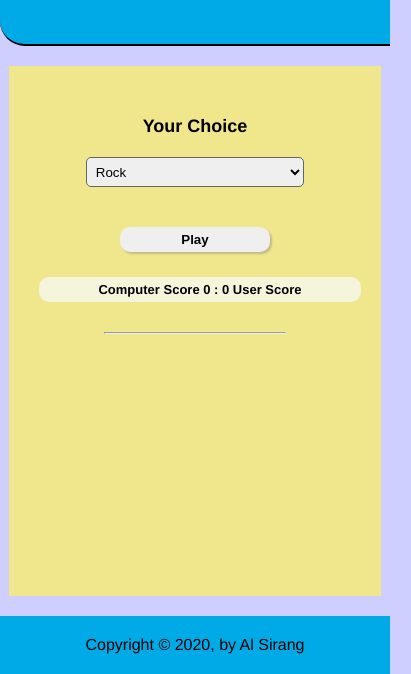
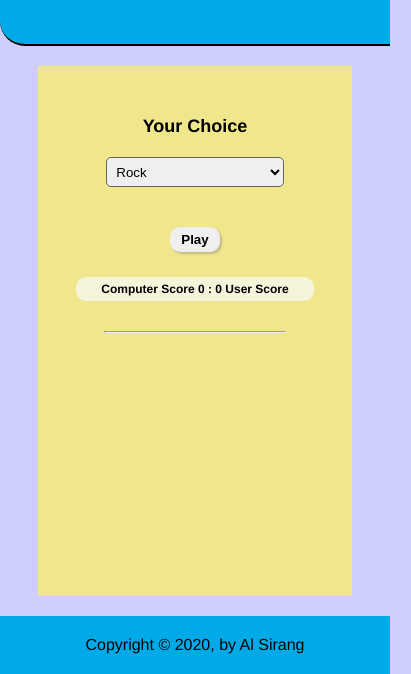
Before and after one commit to AlSirang/rock-paper-scissors-game, a plain HTML site: page index.html in a window 390 px wide. Shown: the part 196-870 px from the top of the page, 411 px wide, since content can reach past the window. Drawn offline with Linux system fonts and the light colour scheme.

Commit message:
added media query for small devices

```diff
--- a/resourses/CSS/style.css
+++ b/resourses/CSS/style.css
@@ -154,7 +154,7 @@ hr{
 /*media queries*/
 
 
-@media(max-width:800px){
+@media (min-width:461px) and (max-width:800px){
     .header{
         min-width: 270px;
     }
@@ -163,7 +163,7 @@ hr{
         min-width: 250px;
     }
     .form select{
-        width: 70%;
+        width: 50%;
         min-width: 100px;
     }
 
@@ -179,7 +179,17 @@ hr{
 
     #answer,#score-board{
         font-size: 13px;
-        width: 100%;
     }
 
 }
+
+
+@media (max-width:459px){
+    .form select{
+        width: 70%;
+    }
+    #answer,#score-board{
+        font-size: 0.75rem;
+        width: 90%;
+    }
+}
```
